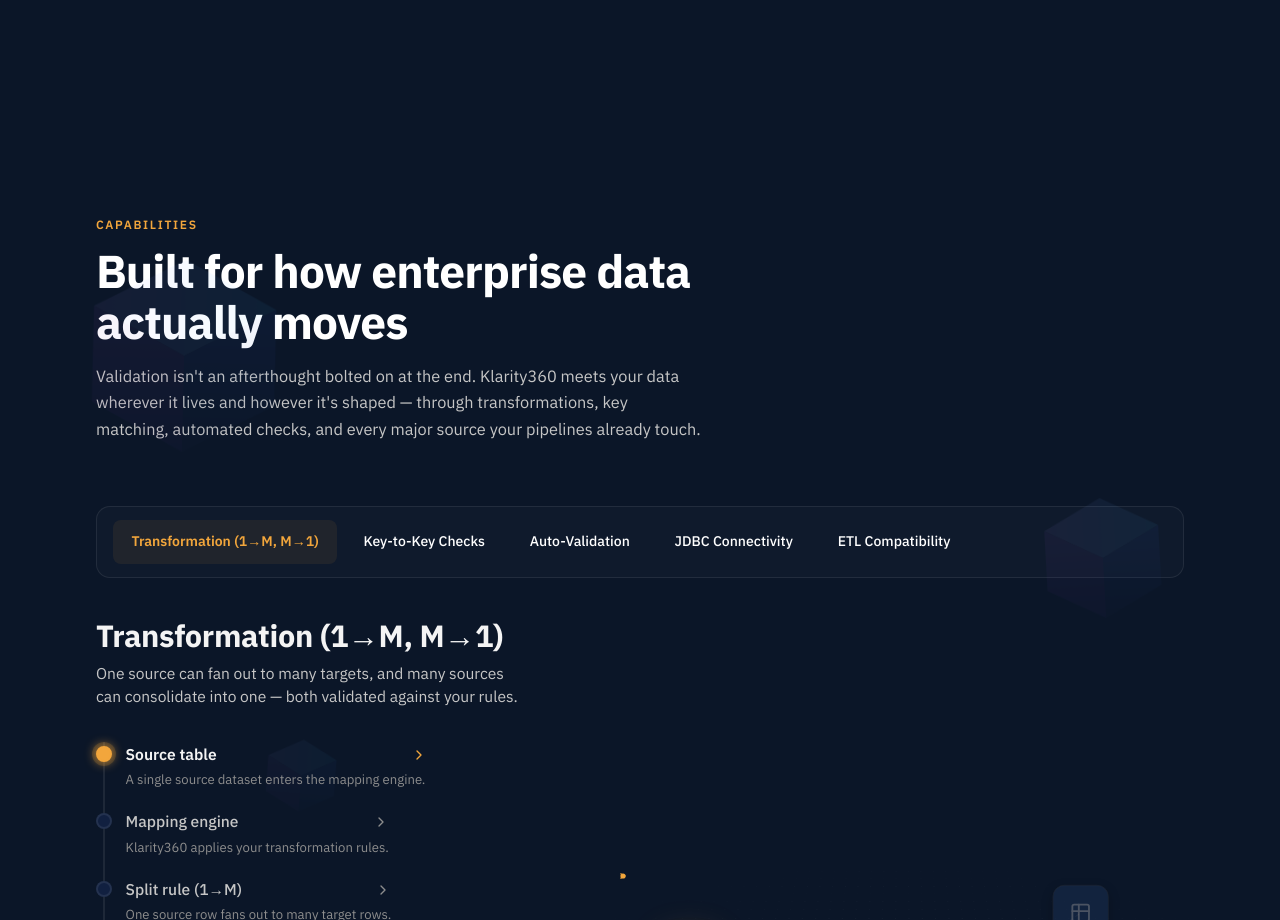
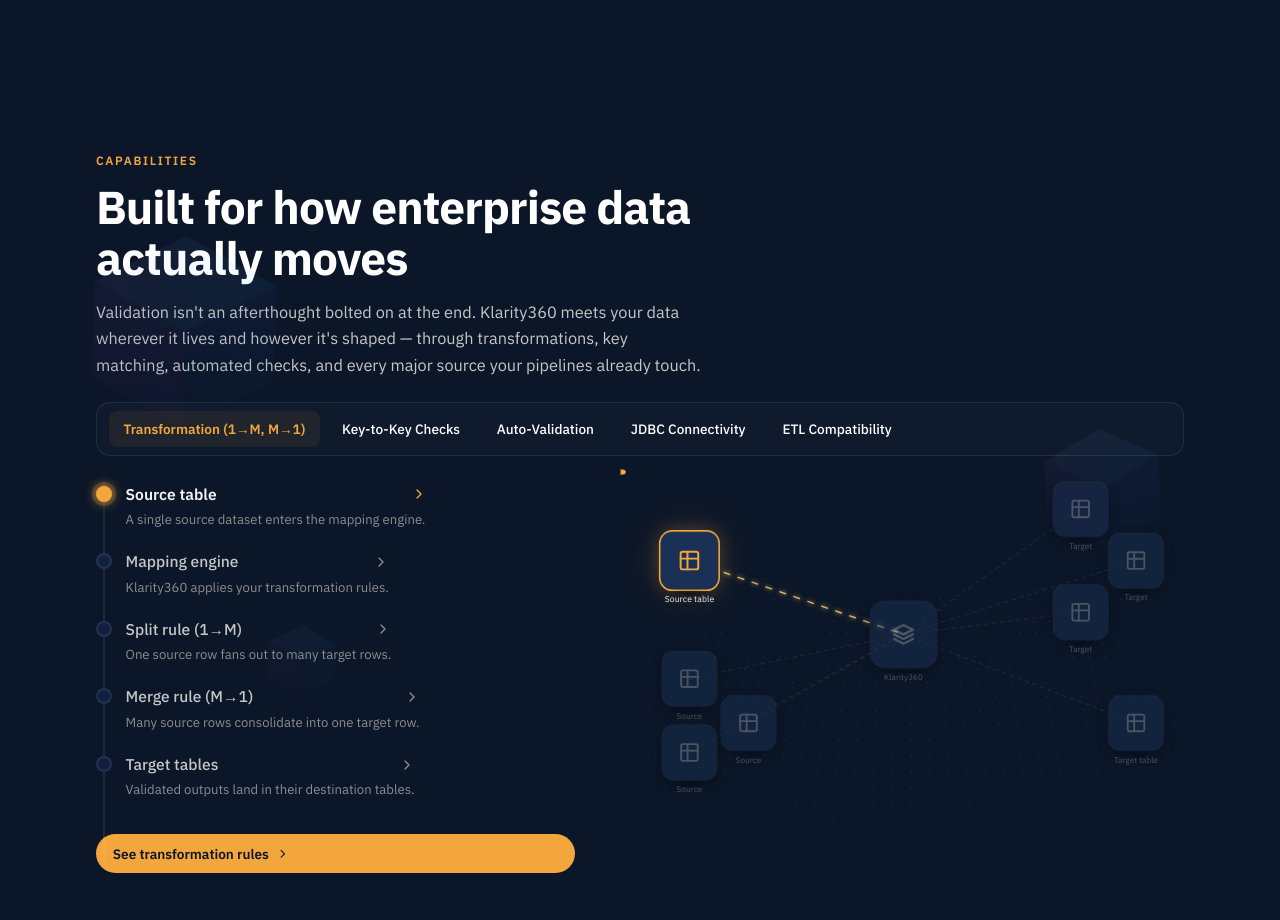
Before and after one commit to mundhra-nikhil/Klarity360-product-website, a Next.js app: page /klarity360-product-website/ in a window 1280 px wide. Shown: the part 1880-2800 px from the top of the page. Built offline with nearby package versions, Linux system fonts and the light colour scheme.

Commit message:
diagram css fixed

```diff
--- a/app/styles/capabilities.css
+++ b/app/styles/capabilities.css
@@ -38,7 +38,7 @@
 /* ---------- Tab switcher ---------- */
 
 .caps-tabs-wrapper {
-  margin-bottom: 2rem;
+  margin-bottom: 1rem;
 }
 
 .caps-tabs {
@@ -107,7 +107,7 @@
 .caps-panel {
   position: relative;
   /* Ensure enough height for the diagram canvas with aspect ratio */
-  min-height: 500px;
+  min-height: auto;
 }
 
 .caps-feature-instance {
@@ -119,22 +119,27 @@
 
 @media (min-width: 960px) {
   .caps-tabs-wrapper {
-    margin-bottom: 2.5rem;
+    margin-bottom: 1rem;
   }
 
   .caps-tabs {
     flex-wrap: nowrap;
-    padding: 0.85rem 1rem;
+    padding: 0.5rem 0.75rem;
   }
 
   .caps-tab {
-    padding: 0.7rem 1.15rem;
-    font-size: 0.875rem;
+    padding: 0.5rem 0.9rem;
+    font-size: 0.85rem;
   }
 
   .caps-panel {
-    min-height: 650px;
+    min-height: auto;
   }
+}
+
+.caps-section .fae-title,
+.caps-section .fae-subtitle {
+  display: none;
 }
 
 /* ---------- Reduced motion ---------- */
--- a/app/styles/feature-explorer.css
+++ b/app/styles/feature-explorer.css
@@ -68,7 +68,7 @@
   .fae-row {
     flex-direction: row;
     gap: 3rem;
-    align-items: center;
+    align-items: flex-start;
   }
   .fae-row--reverse {
     flex-direction: row-reverse;
@@ -88,7 +88,7 @@
 
 .fae-diagram-col {
   width: 100%;
-  min-height: 500px;
+  min-height: auto;
   display: flex;
   flex-direction: column;
   align-items: center;
--- a/components/sections/CapabilitiesSection.tsx
+++ b/components/sections/CapabilitiesSection.tsx
@@ -29,11 +29,11 @@
   ];
 
   return (
-    <section className="caps-section fae py-24 px-6 md:px-12 lg:px-24">
+    <section className="caps-section fae py-6 md:py-8 px-6 md:px-12 lg:px-24">
       <div className="max-w-7xl mx-auto">
         {/* Section header */}
         <motion.div
-          className="mb-12 md:mb-16 max-w-3xl"
+          className="mb-4 md:mb-6 max-w-3xl"
           initial={{ opacity: 0, y: reduced ? 0 : 24 }}
           whileInView={{ opacity: 1, y: 0 }}
           viewport={{ once: true, margin: "-10% 0px" }}
--- a/components/sections/feature-explorer/FeatureArchitectureExplorer.tsx
+++ b/components/sections/feature-explorer/FeatureArchitectureExplorer.tsx
@@ -105,14 +105,36 @@
   useEffect(() => {
     const el = wrapRef.current;
     if (!el || typeof ResizeObserver === "undefined") return;
+    const parentEl = el.parentElement;
+    if (!parentEl) return;
+
     const update = () => {
-      const w = el.clientWidth;
-      if (w > 0) setScale(Math.min(1.15, w / CANVAS_W)); // Increased from 1.0 to 1.15 for larger diagrams
+      const pw = parentEl.clientWidth;
+      const h = window.innerHeight;
+      const w = window.innerWidth;
+
+      // Calculate scale based on parent width
+      let newScale = Math.min(1.15, pw / CANVAS_W);
+
+      // Factor in height constraint on desktop viewports (min-width: 960px)
+      if (h < 850 && w >= 960) {
+        // Leave 300px for padding, section header, tabs, and margins
+        const maxScaleByHeight = Math.max(0.5, (h - 300) / CANVAS_H);
+        newScale = Math.min(newScale, maxScaleByHeight);
+      }
+
+      setScale(newScale);
     };
+
     update();
     const ro = new ResizeObserver(update);
-    ro.observe(el);
-    return () => ro.disconnect();
+    ro.observe(parentEl);
+
+    window.addEventListener("resize", update);
+    return () => {
+      ro.disconnect();
+      window.removeEventListener("resize", update);
+    };
   }, []);
 
   return { wrapRef, scale };
@@ -625,7 +647,11 @@
       </div>
 
       <div className="fae-diagram-col">
-        <div className="fae-canvas" ref={wrapRef}>
+        <div
+          className="fae-canvas"
+          ref={wrapRef}
+          style={{ maxWidth: scale < 1.15 ? `${CANVAS_W * scale}px` : undefined }}
+        >
           <div className="fae-stage" style={{ transform: `scale(${scale})` }}>
             <div className="fae-grid" />
 
```
